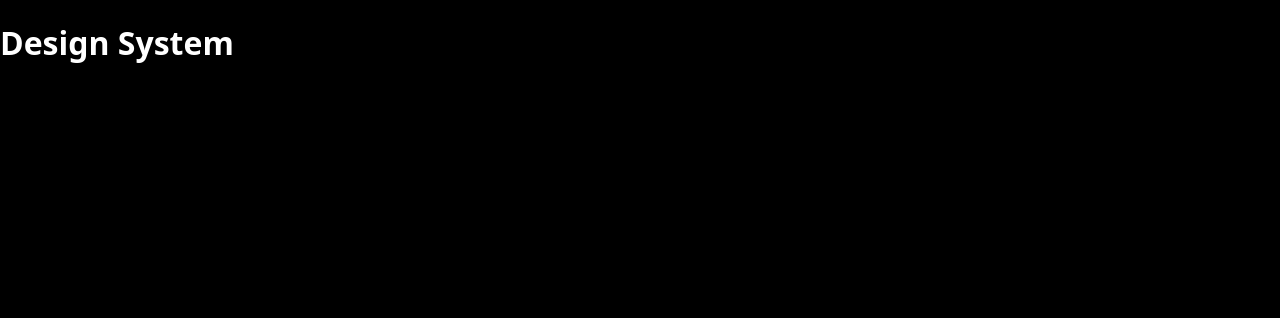
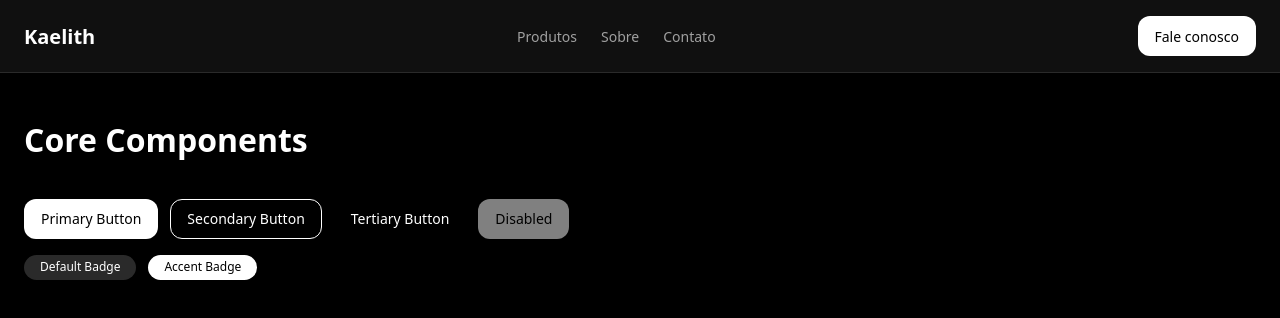
Before and after one commit to Kaelithlabs/Kaelith, a React (Vite) app in the folder design-system/: page / in a window 1280 px wide. Shown: the top 318 px of the page. Built offline with nearby package versions, Linux system fonts and the light colour scheme.

Commit message:
feat: implement Button, Badge, and Header components

```diff
--- a/design-system/src/App.tsx
+++ b/design-system/src/App.tsx
@@ -1,9 +1,23 @@
 import React from 'react';
+import { Button, Badge, Header } from './components';
 
 export const App: React.FC = () => {
   return (
     <div>
-      <h1>Design System</h1>
+      <Header />
+      <div style={{ padding: '24px', display: 'flex', flexDirection: 'column', gap: '16px' }}>
+        <h1>Core Components</h1>
+        <div style={{ display: 'flex', gap: '12px', alignItems: 'center' }}>
+          <Button variant="primary">Primary Button</Button>
+          <Button variant="secondary">Secondary Button</Button>
+          <Button variant="tertiary">Tertiary Button</Button>
+          <Button disabled>Disabled</Button>
+        </div>
+        <div style={{ display: 'flex', gap: '12px', alignItems: 'center' }}>
+          <Badge variant="default">Default Badge</Badge>
+          <Badge variant="accent">Accent Badge</Badge>
+        </div>
+      </div>
     </div>
   );
 };
--- /dev/null
+++ b/design-system/src/components/Badge/Badge.module.css
@@ -0,0 +1,23 @@
+.badge {
+  display: inline-flex;
+  align-items: center;
+  justify-content: center;
+  border-radius: var(--radius-full);
+  padding: var(--space-xs) var(--space-md);
+  font-family: var(--font-family);
+  font-size: var(--font-size-caption);
+  font-weight: var(--font-weight-caption);
+  line-height: var(--line-height-caption);
+  white-space: nowrap;
+  box-sizing: border-box;
+}
+
+.default {
+  background-color: var(--color-badge-bg);
+  color: var(--color-badge-text);
+}
+
+.accent {
+  background-color: var(--color-accent-primary);
+  color: var(--color-accent-foreground);
+}
--- /dev/null
+++ b/design-system/src/components/Badge/Badge.tsx
@@ -0,0 +1,26 @@
+import React from 'react';
+import styles from './Badge.module.css';
+
+export interface BadgeProps {
+  variant?: 'default' | 'accent';
+  children: React.ReactNode;
+  className?: string;
+}
+
+export const Badge: React.FC<BadgeProps> = ({
+  variant = 'default',
+  children,
+  className = '',
+}) => {
+  const classes = [
+    styles.badge,
+    styles[variant],
+    className,
+  ]
+    .filter(Boolean)
+    .join(' ');
+
+  return <span className={classes}>{children}</span>;
+};
+
+export default Badge;
--- /dev/null
+++ b/design-system/src/components/Badge/index.ts
@@ -0,0 +1,2 @@
+export { Badge } from './Badge';
+export type { BadgeProps } from './Badge';
--- /dev/null
+++ b/design-system/src/components/Button/Button.module.css
@@ -0,0 +1,102 @@
+.button {
+  display: inline-flex;
+  align-items: center;
+  justify-content: center;
+  border-radius: var(--radius-md);
+  font-family: var(--font-family);
+  font-weight: 500;
+  cursor: pointer;
+  border: 1px solid transparent;
+  outline: none;
+  text-decoration: none;
+  user-select: none;
+  white-space: nowrap;
+  transition: background-color 0.2s ease, border-color 0.2s ease, color 0.2s ease, opacity 0.2s ease, box-shadow 0.2s ease, transform 0.1s ease;
+  box-sizing: border-box;
+}
+
+/* Sizes */
+.sm {
+  padding: var(--space-xs) var(--space-sm);
+  font-size: var(--font-size-caption);
+  line-height: var(--line-height-caption);
+  height: 32px;
+}
+
+.md {
+  padding: var(--space-sm) var(--space-md);
+  font-size: var(--font-size-body);
+  line-height: var(--line-height-body);
+  height: 40px;
+}
+
+.lg {
+  padding: var(--space-md) var(--space-lg);
+  font-size: var(--font-size-body);
+  line-height: var(--line-height-body);
+  font-weight: 600;
+  height: 48px;
+}
+
+/* Variants */
+.primary {
+  background-color: var(--color-accent-primary);
+  color: var(--color-accent-foreground);
+  border-color: transparent;
+}
+
+.primary:hover:not(:disabled) {
+  opacity: 0.9;
+}
+
+.primary:active:not(:disabled) {
+  opacity: 0.8;
+  transform: translateY(1px);
+}
+
+.secondary {
+  background-color: var(--color-button-secondary-bg);
+  color: var(--color-button-secondary-text);
+  border-color: var(--color-button-secondary-border);
+}
+
+.secondary:hover:not(:disabled) {
+  background-color: var(--color-bg-surface-muted);
+}
+
+.secondary:active:not(:disabled) {
+  opacity: 0.8;
+  transform: translateY(1px);
+}
+
+.tertiary {
+  background-color: transparent;
+  color: var(--color-button-tertiary-text);
+  border-color: transparent;
+}
+
+.tertiary:hover:not(:disabled) {
+  background-color: var(--color-bg-surface-muted);
+}
+
+.tertiary:active:not(:disabled) {
+  opacity: 0.8;
+  transform: translateY(1px);
+}
+
+/* States & Modifiers */
+.fullWidth {
+  width: 100%;
+}
+
+.button:focus-visible {
+  outline: 2px solid var(--color-accent-primary);
+  outline-offset: 2px;
+}
+
+.disabled,
+.button:disabled {
+  opacity: 0.5;
+  cursor: not-allowed;
+  pointer-events: none;
+}
--- /dev/null
+++ b/design-system/src/components/Button/Button.tsx
@@ -0,0 +1,48 @@
+import React from 'react';
+import styles from './Button.module.css';
+
+export interface ButtonProps {
+  variant?: 'primary' | 'secondary' | 'tertiary';
+  size?: 'sm' | 'md' | 'lg';
+  disabled?: boolean;
+  fullWidth?: boolean;
+  onClick?: (e: React.MouseEvent<HTMLButtonElement>) => void;
+  type?: 'button' | 'submit' | 'reset';
+  children: React.ReactNode;
+  className?: string;
+}
+
+export const Button: React.FC<ButtonProps> = ({
+  variant = 'primary',
+  size = 'md',
+  disabled = false,
+  fullWidth = false,
+  onClick,
+  type = 'button',
+  children,
+  className = '',
+}) => {
+  const classes = [
+    styles.button,
+    styles[variant],
+    styles[size],
+    fullWidth ? styles.fullWidth : '',
+    disabled ? styles.disabled : '',
+    className,
+  ]
+    .filter(Boolean)
+    .join(' ');
+
+  return (
+    <button
+      type={type}
+      className={classes}
+      disabled={disabled}
+      onClick={onClick}
+    >
+      {children}
+    </button>
+  );
+};
+
+export default Button;
--- /dev/null
+++ b/design-system/src/components/Button/index.ts
@@ -0,0 +1,2 @@
+export { Button } from './Button';
+export type { ButtonProps } from './Button';
--- /dev/null
+++ b/design-system/src/components/Header/Header.module.css
@@ -0,0 +1,45 @@
+.header {
+  display: flex;
+  justify-content: space-between;
+  align-items: center;
+  padding: var(--space-md) var(--space-lg);
+  background-color: var(--color-bg-surface);
+  border-bottom: 1px solid var(--color-border-subtle);
+  width: 100%;
+  box-sizing: border-box;
+}
+
+.brand {
+  font-family: var(--font-family);
+  font-size: var(--font-size-heading);
+  font-weight: var(--font-weight-display);
+  color: var(--color-text-primary);
+  text-decoration: none;
+}
+
+.nav {
+  display: flex;
+  align-items: center;
+  gap: var(--space-lg);
+}
+
+.navItem {
+  font-family: var(--font-family);
+  font-size: var(--font-size-body);
+  color: var(--color-text-secondary);
+  text-decoration: none;
+  transition: color 0.2s ease;
+  cursor: pointer;
+  background: none;
+  border: none;
+  padding: 0;
+}
+
+.navItem:hover {
+  color: var(--color-text-primary);
+}
+
+.action {
+  display: flex;
+  align-items: center;
+}
--- /dev/null
+++ b/design-system/src/components/Header/Header.tsx
@@ -0,0 +1,77 @@
+import React from 'react';
+import { Button } from '../Button';
+import styles from './Header.module.css';
+
+export interface NavItem {
+  label: string;
+  href?: string;
+  onClick?: () => void;
+}
+
+export interface HeaderProps {
+  brandTitle?: string;
+  navItems?: NavItem[];
+  actionLabel?: string;
+  onActionClick?: () => void;
+  className?: string;
+  children?: React.ReactNode;
+}
+
+const DEFAULT_NAV_ITEMS: NavItem[] = [
+  { label: 'Produtos', href: '#produtos' },
+  { label: 'Sobre', href: '#sobre' },
+  { label: 'Contato', href: '#contato' },
+];
+
+export const Header: React.FC<HeaderProps> = ({
+  brandTitle = 'Kaelith',
+  navItems = DEFAULT_NAV_ITEMS,
+  actionLabel = 'Fale conosco',
+  onActionClick,
+  className = '',
+  children,
+}) => {
+  const classes = [styles.header, className].filter(Boolean).join(' ');
+
+  return (
+    <header className={classes}>
+      <div className={styles.brand}>{brandTitle}</div>
+
+      {children ? (
+        children
+      ) : (
+        <>
+          {navItems && navItems.length > 0 && (
+            <nav className={styles.nav}>
+              {navItems.map((item, index) => (
+                <a
+                  key={`${item.label}-${index}`}
+                  href={item.href || '#'}
+                  onClick={(e) => {
+                    if (item.onClick) {
+                      e.preventDefault();
+                      item.onClick();
+                    }
+                  }}
+                  className={styles.navItem}
+                >
+                  {item.label}
+                </a>
+              ))}
+            </nav>
+          )}
+
+          {actionLabel && (
+            <div className={styles.action}>
+              <Button variant="primary" onClick={onActionClick}>
+                {actionLabel}
+              </Button>
+            </div>
+          )}
+        </>
+      )}
+    </header>
+  );
+};
+
+export default Header;
--- /dev/null
+++ b/design-system/src/components/Header/index.ts
@@ -0,0 +1,2 @@
+export { Header } from './Header';
+export type { HeaderProps, NavItem } from './Header';
--- /dev/null
+++ b/design-system/src/components/index.ts
@@ -0,0 +1,8 @@
+export { Button } from './Button';
+export type { ButtonProps } from './Button';
+
+export { Badge } from './Badge';
+export type { BadgeProps } from './Badge';
+
+export { Header } from './Header';
+export type { HeaderProps, NavItem } from './Header';
--- /dev/null
+++ b/design-system/src/index.ts
@@ -0,0 +1,2 @@
+export * from './primitives';
+export * from './components';
```
